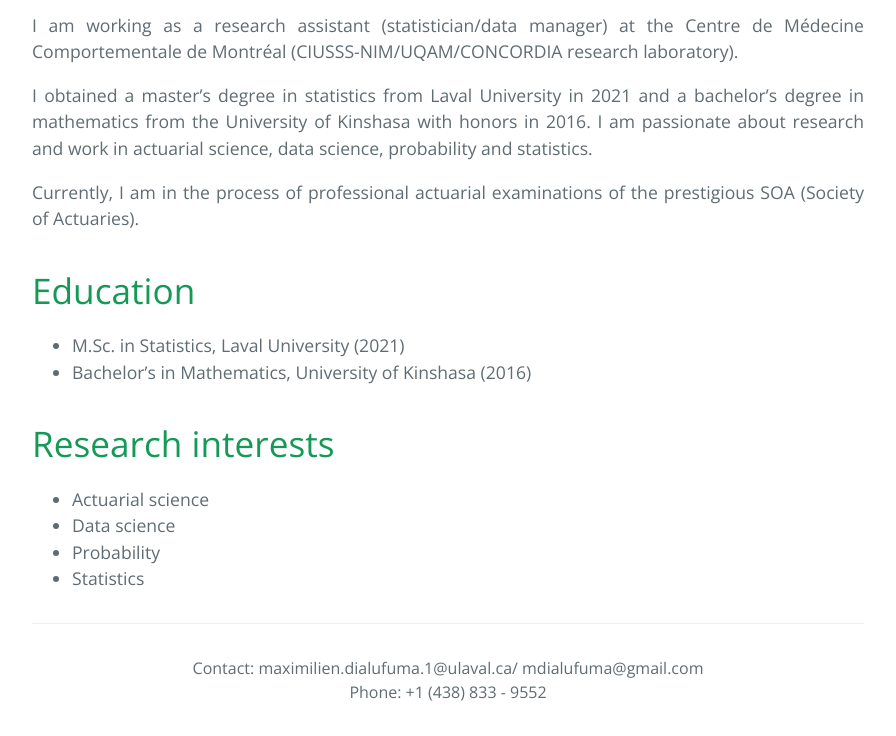
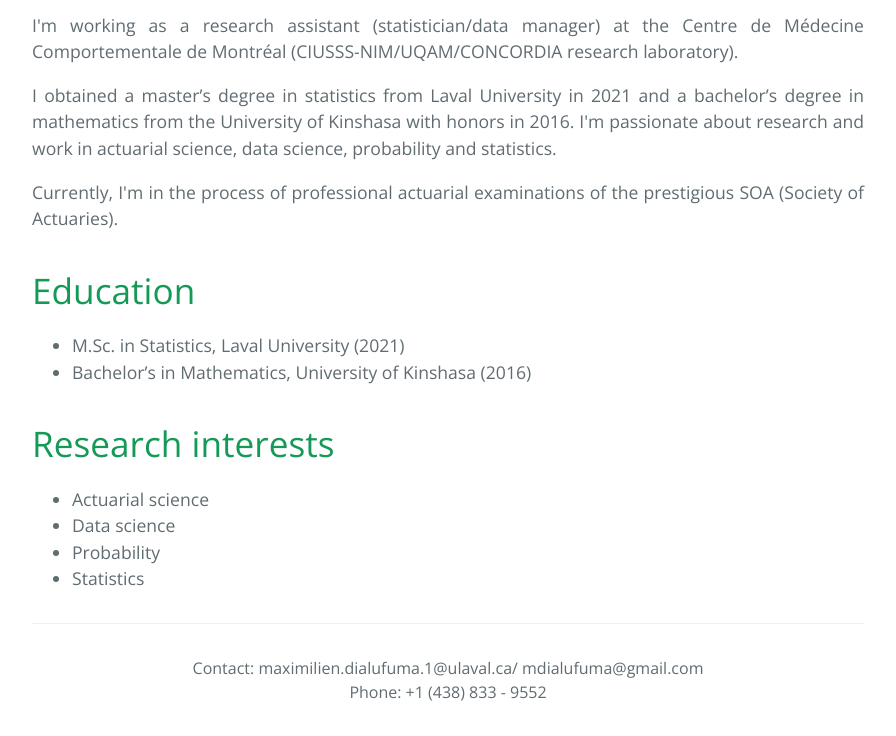
Before and after one commit to dialufuma/dialufuma.github.io, a Jekyll site: the page built from index.md, in a window 1280 px wide. Shown: the part 559-1295 px from the top of the page, without its empty margins (192-1088 px from the left). Built offline with Jekyll 4.4.1, drawn with Linux system fonts in a browser that asks for light colours.

```diff
--- a/index.md
+++ b/index.md
@@ -12,9 +12,9 @@ There should be whitespace between paragraphs. We recommend including a README,
 
 
 <div style="text-align: justify">
-<p>I am working as a research assistant (statistician/data manager) at the Centre de Médecine Comportementale de Montréal (CIUSSS-NIM/UQAM/CONCORDIA research laboratory).</p>
-<p>I obtained a master’s degree in statistics from Laval University in 2021 and a bachelor’s degree in mathematics from the University of Kinshasa with honors in 2016. I am passionate about research and work in actuarial science, data science, probability and statistics.</p>
-<p>Currently, I am in the process of professional actuarial examinations of the prestigious SOA (Society of Actuaries).</p>
+<p>I'm working as a research assistant (statistician/data manager) at the Centre de Médecine Comportementale de Montréal (CIUSSS-NIM/UQAM/CONCORDIA research laboratory).</p>
+<p>I obtained a master’s degree in statistics from Laval University in 2021 and a bachelor’s degree in mathematics from the University of Kinshasa with honors in 2016. I'm passionate about research and work in actuarial science, data science, probability and statistics.</p>
+<p>Currently, I'm in the process of professional actuarial examinations of the prestigious SOA (Society of Actuaries).</p>
 </div>
 
 # Education
```
